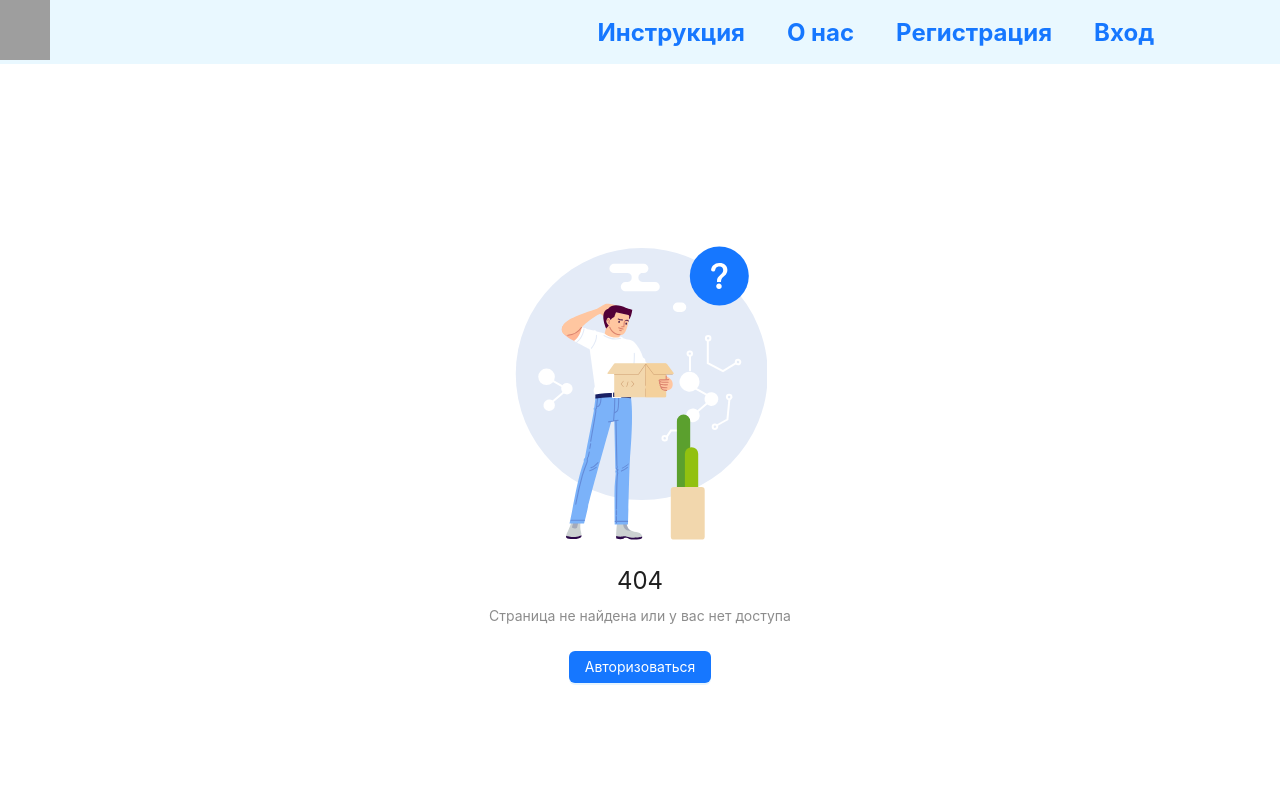
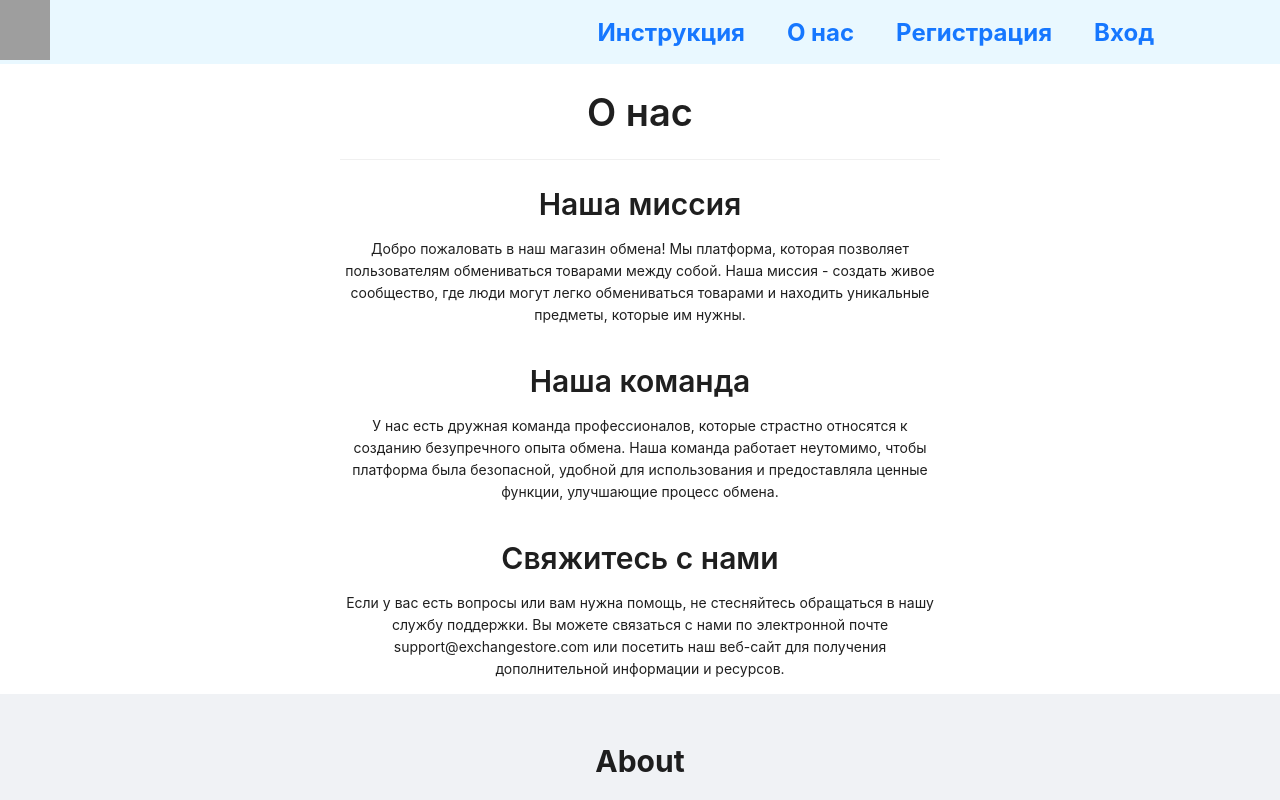
Before and after one commit to d1ko/swapIt, a React (Create React App) app: page /about in a window 1280 px wide. Shown: the top 800 px of the page. Built offline with nearby package versions, Linux system fonts and the light colour scheme; grey boxes are pictures that could not be loaded.

Commit message:
about us page added

```diff
--- a/src/components/Header/Header.js
+++ b/src/components/Header/Header.js
@@ -25,7 +25,7 @@ export const Header = () => {
           </li>
           <li>
             <Button type="link" className={styles.button}>
-              <Link to="/profile">О нас</Link>
+              <Link to="/about">О нас</Link>
             </Button>
           </li>
 
--- /dev/null
+++ b/src/pages/About/About.jsx
@@ -0,0 +1,28 @@
+import { Typography, Divider } from 'antd';
+import styles from "./styles.module.css";
+
+const { Title, Paragraph } = Typography;
+
+export const About = () => {
+  return (
+    <div className={styles.container}>
+      <Title className={styles.title}>О нас</Title>
+      <Divider />
+
+      <Title level={2} className={styles.title}>Наша миссия</Title>
+      <Paragraph className={styles.paragraph}>
+        Добро пожаловать в наш магазин обмена! Мы платформа, которая позволяет пользователям обмениваться товарами между собой. Наша миссия - создать живое сообщество, где люди могут легко обмениваться товарами и находить уникальные предметы, которые им нужны.
+      </Paragraph>
+
+      <Title level={2} className={styles.title}>Наша команда</Title>
+      <Paragraph className={styles.paragraph}>
+        У нас есть дружная команда профессионалов, которые страстно относятся к созданию безупречного опыта обмена. Наша команда работает неутомимо, чтобы платформа была безопасной, удобной для использования и предоставляла ценные функции, улучшающие процесс обмена.
+      </Paragraph>
+
+      <Title level={2} className={styles.title}>Свяжитесь с нами</Title>
+      <Paragraph className={styles.paragraph}>
+        Если у вас есть вопросы или вам нужна помощь, не стесняйтесь обращаться в нашу службу поддержки. Вы можете связаться с нами по электронной почте support@exchangestore.com или посетить наш веб-сайт для получения дополнительной информации и ресурсов.
+      </Paragraph>
+    </div>
+  );
+};
--- /dev/null
+++ b/src/pages/About/styles.module.css
@@ -0,0 +1,14 @@
+.container {
+    max-width: 600px;
+    margin: 0 auto;
+    text-align: center;
+  }
+
+  .title {
+    text-align: center;
+  }
+
+  .paragraph {
+    text-align: center;
+    margin-bottom: 16px;
+  }
--- a/src/pages/index.js
+++ b/src/pages/index.js
@@ -4,3 +4,4 @@ export { NotFound } from './NotFound/NotFound';
 export { Profile } from './Profile/Profile';
 export { Registration } from './Registration/Registration';
 export { Guide } from './Guide/Guide';
+export { About } from './About/About'
--- a/src/routes/AppRoutes.js
+++ b/src/routes/AppRoutes.js
@@ -1,6 +1,6 @@
 import React from "react";
 import { Routes, Route } from "react-router-dom";
-import { Main, Auth, Profile, NotFound, Registration, Guide } from "../pages";
+import { Main, Auth, Profile, NotFound, Registration, Guide, About } from "../pages";
 const AppRoutes = () => {
   return (
     <>
@@ -10,6 +10,7 @@ const AppRoutes = () => {
         <Route path="/login" element={<Auth/>} />
         <Route path="/profile" element={<Profile/>} />
         <Route path="/guide" element={<Guide/>} />
+        <Route path="/about" element={<About/>} />
         <Route path="*" element={<NotFound/>} />
       </Routes>
     </>
```
